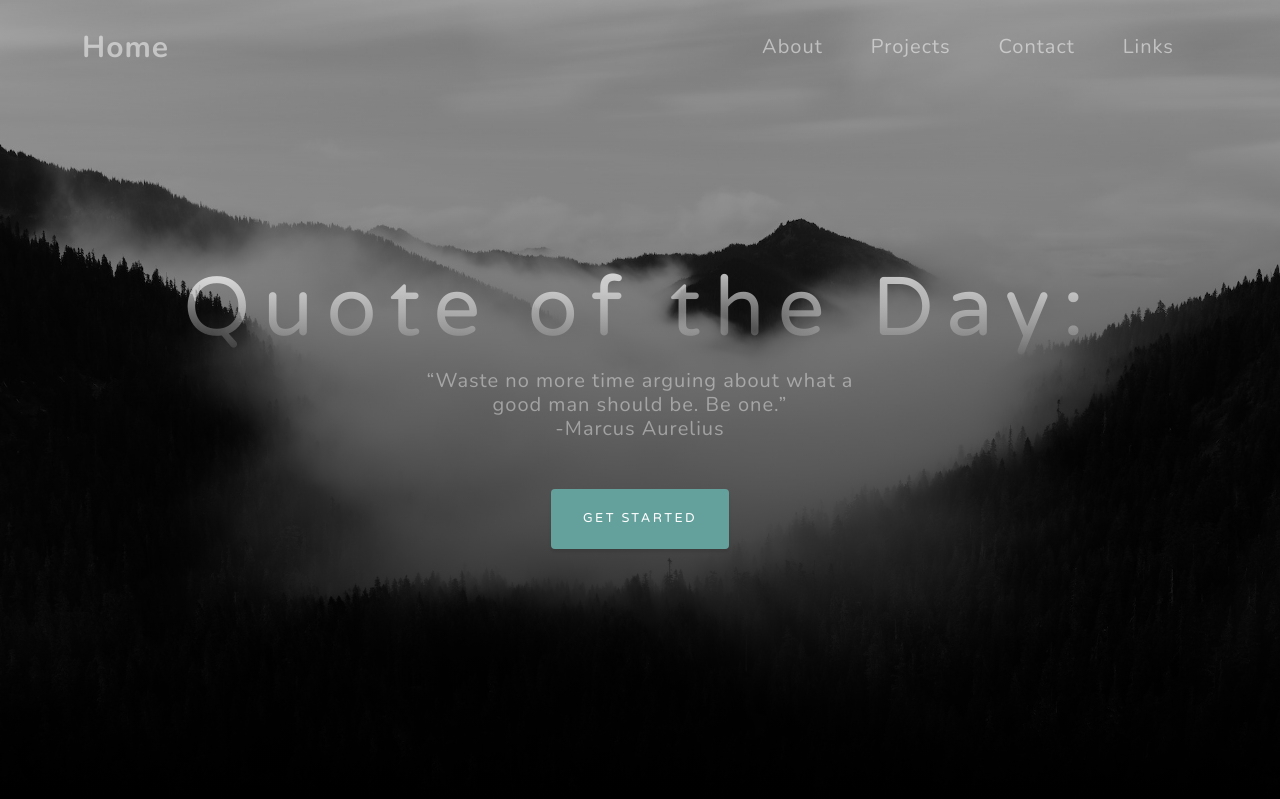
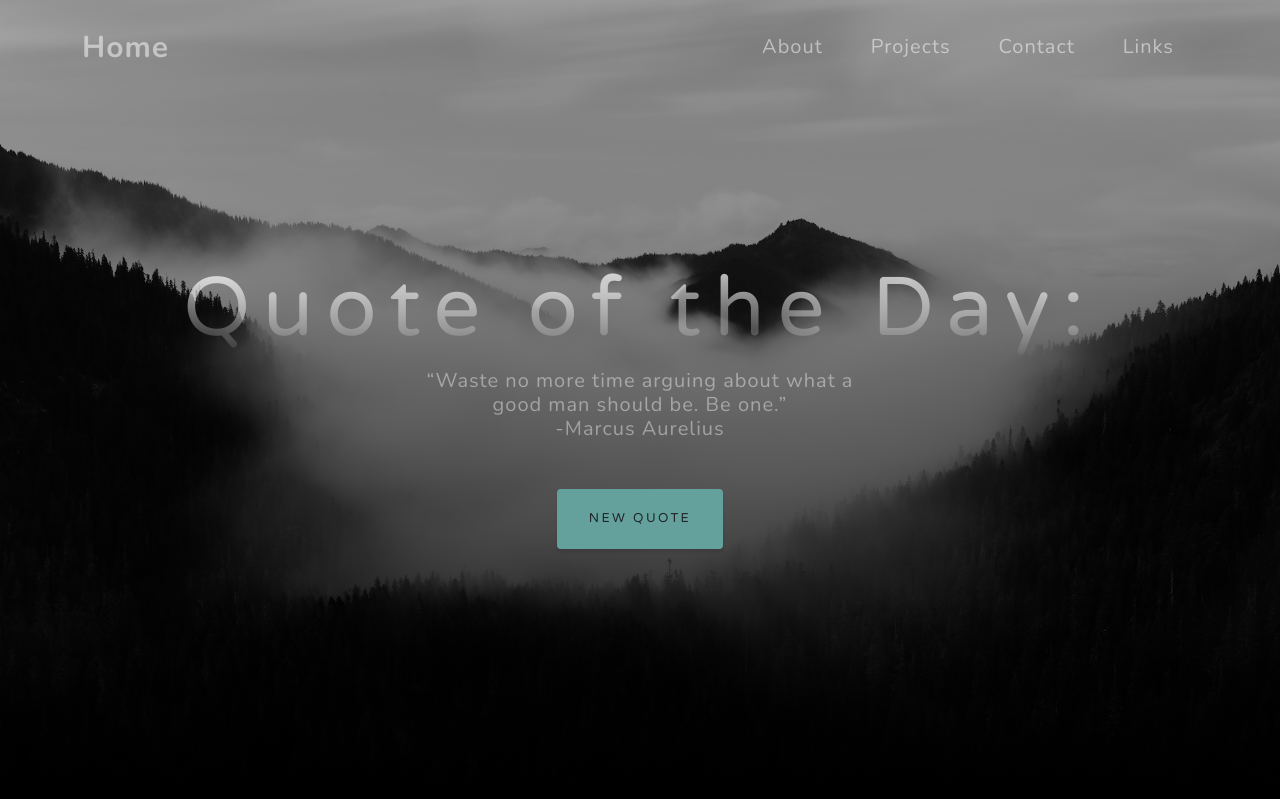
Before and after one commit to buddhajjigae/Personal_Site, a Flask app: page / in a window 1280 px wide. Shown: the top 799 px of the page. Run offline with Flask 2, Linux system fonts and the light colour scheme; some libraries are stand-ins or nearby versions.

Commit message:
Update index.html
Added Javascript function newQuote() to change quotes in id="quote"
To do: Select random quote from sql database, add fade out to previous quote

```diff
--- a/templates/index.html
+++ b/templates/index.html
@@ -40,7 +40,8 @@
                     <div class="mx-auto text-center">
                         <h1 class="mx-auto my-0"><small>Quote of the Day:</small></h1>
                         <h2 id="quote" class="text-white-50 mx-auto mt-2 mb-5">“Waste no more time arguing about what a good man should be. Be one.”<br>-Marcus Aurelius</h2>
-                        <a class="btn btn-primary js-scroll-trigger" href="#about">Get Started</a>
+<!--                            “Waste no more time arguing about what a good man should be. Be one.”<br>-Marcus Aurelius</h2>-->
+                        <a class="btn btn-primary" onclick="newQuote()" id="test2">New Quote</a>
                     </div>
                 </div>
             </header>
@@ -143,6 +144,18 @@
             <!-- Core theme JS-->
             <script src="/static/js/scripts.js"></script>
             <script>
+            function newQuote() {
+                var xhttp = new XMLHttpRequest();
+                    xhttp.onreadystatechange=function() {
+                        if (this.readyState == 4 && this.status == 200) {
+                            document.getElementById("quote").innerHTML = this.responseText;
+                            }
+                        };
+                    xhttp.open("GET", "http://127.0.0.1:8000/quote", true);
+                    xhttp.send();
+            }
+            </script>
+            <script>
                 $(document).ready(function(){
                 $("#quote").hide().fadeIn(15000, function() {
                     });
```
